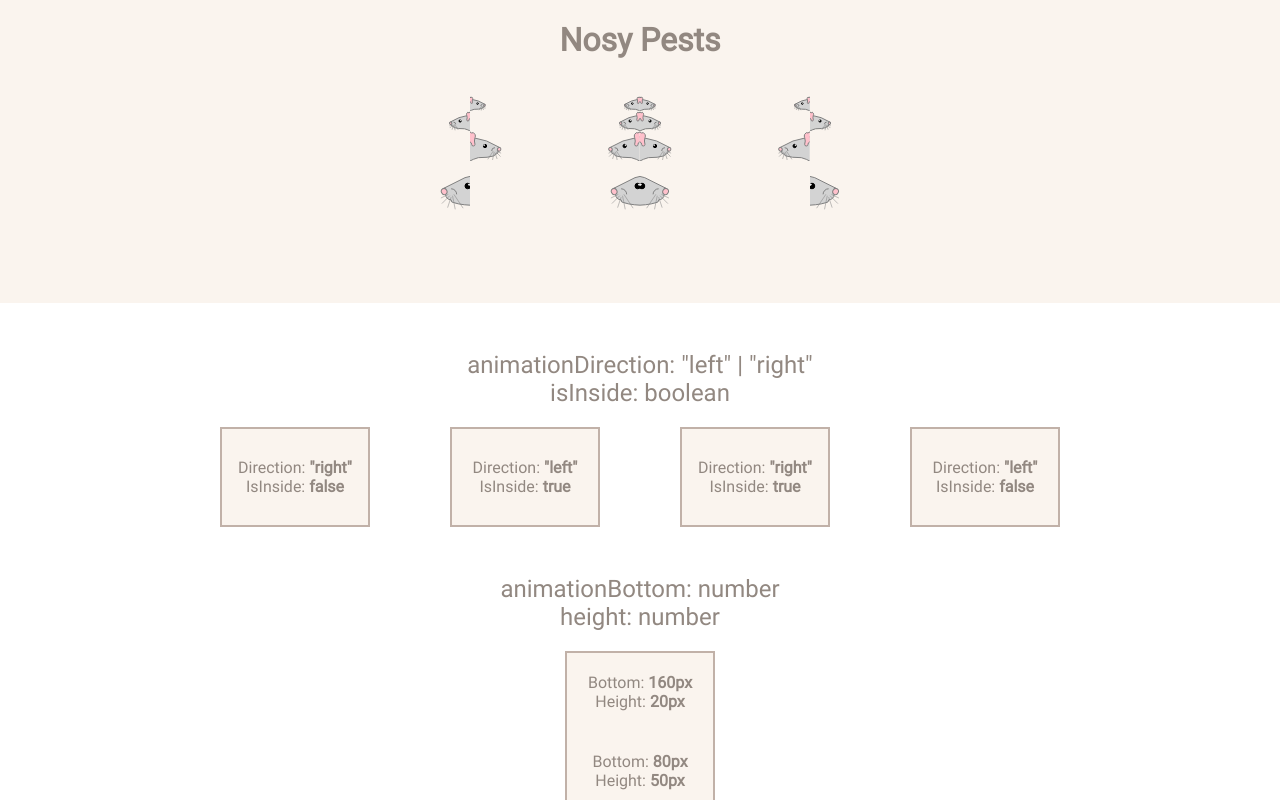
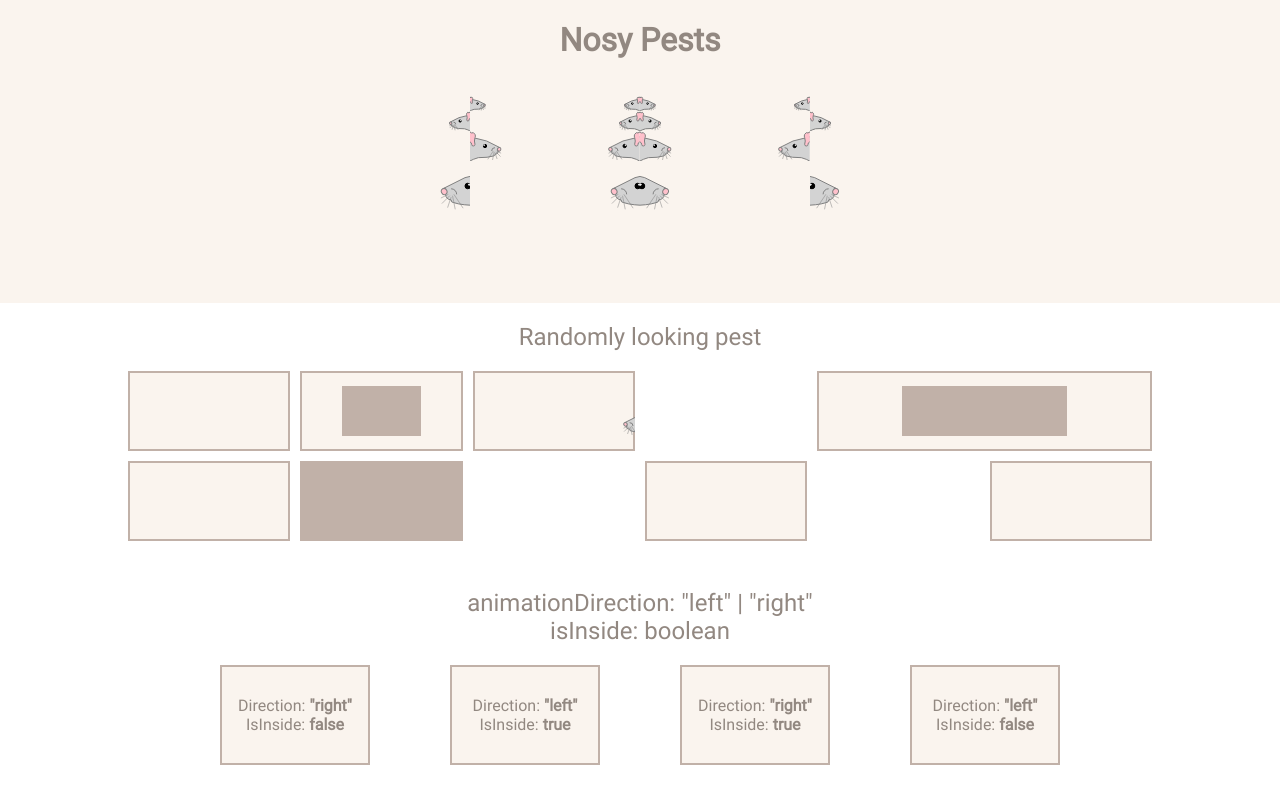
Before and after one commit to chichivika/nosyPests, a React (Create React App) app: page / in a window 1280 px wide. Shown: the top 800 px of the page. Built offline with nearby package versions, Linux system fonts and the light colour scheme.

Commit message:
registrar demo

```diff
--- a/src/App.tsx
+++ b/src/App.tsx
@@ -4,6 +4,8 @@ import TreeContainer from './pestsTree/TreeContainer';
 import Header from './Header';
 import colors from './style/colors';
 import WrapperDemo from './nosyPests/demo/WrapperDemo';
+import AnimationElement from './nosyPests/registrar/AnimationElement';
+import RegistrarDemo from './nosyPests/demo/RegistrarDemo';
 
 const StyledApp = styled.div`
     font-family: Roboto, sans-serif;
@@ -16,7 +18,9 @@ function App() {
             <StyledApp className='app'>
                 <Header />
                 <TreeContainer />
+                <RegistrarDemo />
                 <WrapperDemo />
+                <AnimationElement animationPeriodicity={1} />
             </StyledApp>
         </ThemeProvider>
     );
--- a/src/index.css
+++ b/src/index.css
@@ -5,5 +5,4 @@
 
 body {
   margin: 0;
-  overflow: auto;
 }
--- a/src/nosyPests/demo/DemoCnt.tsx
+++ b/src/nosyPests/demo/DemoCnt.tsx
@@ -17,10 +17,11 @@ const StyledTitle2 = styled.h2`
 type Props = {
     title: string;
     children: ReactElement | ReactElement[];
+    className?: string;
 };
-export function DemoCnt({ title, children }: Props) {
+export function DemoCnt({ title, children, className }: Props) {
     return (
-        <div>
+        <div className={className}>
             <StyledTitle2
                 dangerouslySetInnerHTML={{
                     __html: title,
--- /dev/null
+++ b/src/nosyPests/demo/RegistrarDemo.tsx
@@ -0,0 +1,117 @@
+import React from 'react';
+import styled from 'styled-components';
+import { DemoCnt } from './DemoCnt';
+import AnimationRegistrar from '../registrar/AnimationRegistrar';
+
+const StyledGrid = styled.div`
+    display: grid;
+    grid-template-rows: repeat(2, 80px);
+    grid-template-columns: repeat(6, 1fr);
+    gap: 10px;
+    width: 80%;
+`;
+const StyledCell = styled.div`
+    background-color: ${(props) => props.theme.headerBgColor};
+    border: ${(props) => `2px solid ${props.theme.blockBorderColor}`};
+    display: flex;
+    justify-content: center;
+    align-items: center;
+`;
+
+const StyledCellItem = styled.div`
+    background-color: ${(props) => props.theme.blockBorderColor};
+    width: 50%;
+    height: 50px;
+`;
+
+const StyledDemoCnt = styled(DemoCnt)`
+    margin-top: 1rem;
+`;
+
+export default function RegistrarDemo() {
+    const title = 'Randomly looking pest';
+    return (
+        <StyledDemoCnt title={title} className='registrar-demo-cnt'>
+            <StyledGrid>
+                <AnimationRegistrar animationDirection='right'>
+                    <StyledCell
+                        style={{
+                            gridRow: '1 / span 1',
+                            gridColumn: '1/ span 1',
+                        }}
+                    />
+                </AnimationRegistrar>
+                <AnimationRegistrar animationDirection='right'>
+                    <StyledCell
+                        style={{
+                            gridRow: '1 / span 1',
+                            gridColumn: '2/ span 1',
+                        }}
+                    >
+                        <AnimationRegistrar animationDirection='right' isInside height={50}>
+                            <AnimationRegistrar animationDirection='left' isInside height={50}>
+                                <StyledCellItem />
+                            </AnimationRegistrar>
+                        </AnimationRegistrar>
+                    </StyledCell>
+                </AnimationRegistrar>
+                <AnimationRegistrar animationDirection='left' isInside animationBottom={15}>
+                    <StyledCell
+                        style={{
+                            gridRow: '1 / span 1',
+                            gridColumn: '3/ span 1',
+                        }}
+                    />
+                </AnimationRegistrar>
+                <AnimationRegistrar animationDirection='right' isInside>
+                    <StyledCell
+                        style={{
+                            gridRow: '1 / span 1',
+                            gridColumn: '5/ span 2',
+                        }}
+                    >
+                        <AnimationRegistrar animationDirection='left' isInside height={50}>
+                            <StyledCellItem />
+                        </AnimationRegistrar>
+                    </StyledCell>
+                </AnimationRegistrar>
+                <AnimationRegistrar animationDirection='right' isInside animationBottom={20}>
+                    <StyledCell
+                        style={{
+                            gridRow: '2 / span 1',
+                            gridColumn: '1/ span 1',
+                        }}
+                    />
+                </AnimationRegistrar>
+                <AnimationRegistrar animationDirection='right' isInside height={50}>
+                    <StyledCellItem
+                        style={{
+                            width: '100%',
+                            height: '100%',
+                            gridRow: '2 / span 1',
+                            gridColumn: '2 / span 1',
+                        }}
+                    />
+                </AnimationRegistrar>
+                <AnimationRegistrar animationDirection='right' height={80}>
+                    <AnimationRegistrar animationDirection='left' height={80}>
+                        <StyledCell
+                            style={{
+                                gridRow: '2 / span 1',
+                                gridColumn: '4/ span 1',
+                            }}
+                        />
+                    </AnimationRegistrar>
+                </AnimationRegistrar>
+                <AnimationRegistrar animationDirection='left' animationBottom={15}>
+                    <StyledCell
+                        style={{
+                            gridRow: '2 / span 1',
+                            gridColumn: '6 / span 1',
+                        }}
+                    />
+                </AnimationRegistrar>
+            </StyledGrid>
+        </StyledDemoCnt>
+    );
+}
--- a/src/nosyPests/demo/WrapperDemo.tsx
+++ b/src/nosyPests/demo/WrapperDemo.tsx
@@ -1,7 +1,7 @@
 import React from 'react';
 import styled from 'styled-components';
 import DirectionDemo from './direction/DirectionDemo';
-import HightDemo from './height/HeightDemo';
+import HeightDemo from './height/HeightDemo';
 import DisableDemo from './disable/DisableDemo';
 import PortalDemo from './portal/PortalDemo';
 
@@ -16,7 +16,7 @@ export default function WrapperDemo() {
     return (
         <StyledWrapperDemo>
             <DirectionDemo />
-            <HightDemo />
+            <HeightDemo />
             <DisableDemo />
             <PortalDemo />
         </StyledWrapperDemo>
--- a/src/nosyPests/demo/height/HeightDemo.tsx
+++ b/src/nosyPests/demo/height/HeightDemo.tsx
@@ -16,7 +16,7 @@ const StyledTargetsCnt = styled.div`
     }
 `;
 
-export default function HightDemo() {
+export default function HeightDemo() {
     const title = `animationBottom: number
                 <br />
                 height: number`;
--- a/src/nosyPests/registrar/AnimationElement.tsx
+++ b/src/nosyPests/registrar/AnimationElement.tsx
@@ -31,7 +31,7 @@ export default function AnimationElement({ animationPeriodicity = 10, disabled =
         return null;
     }
 
-    const { animationDirection, height, animationDelay, key, disablePortal, containerEl } =
+    const { animationDirection, height, animationDelay, animationDuration, key, containerEl } =
         registeredObject;
 
     const renderContainer =
@@ -41,9 +41,9 @@ export default function AnimationElement({ animationPeriodicity = 10, disabled =
         <InOutMouse
             ref={movedRef}
             height={height}
+            animationDuration={animationDuration}
             animationDirection={animationDirection}
             animationDelay={animationDelay}
-            outerPosition={disablePortal ? 'absolute' : 'fixed'}
             onAnimationEnd={() => {
                 setAnimationKey(null);
                 pestsRegistrar.setObjectIsNotShowing(key);
--- a/src/nosyPests/registrar/registrar.ts
+++ b/src/nosyPests/registrar/registrar.ts
@@ -1,4 +1,5 @@
 import { ExistedPropsObject, UserGeneralAnimationParam } from '../utils/types';
+import { defaultGeneralSettings } from '../utils/animation';
 
 // ================== types ==============================
 
@@ -29,6 +30,7 @@ class Registrar {
     public registerNodeAnimation(param: UserRegisteredParam): string {
         const key = this.getNextKey();
         this.registeredData.push({
+            ...defaultGeneralSettings,
             ...param,
             key,
             disablePortal: param.containerEl !== null,
```
